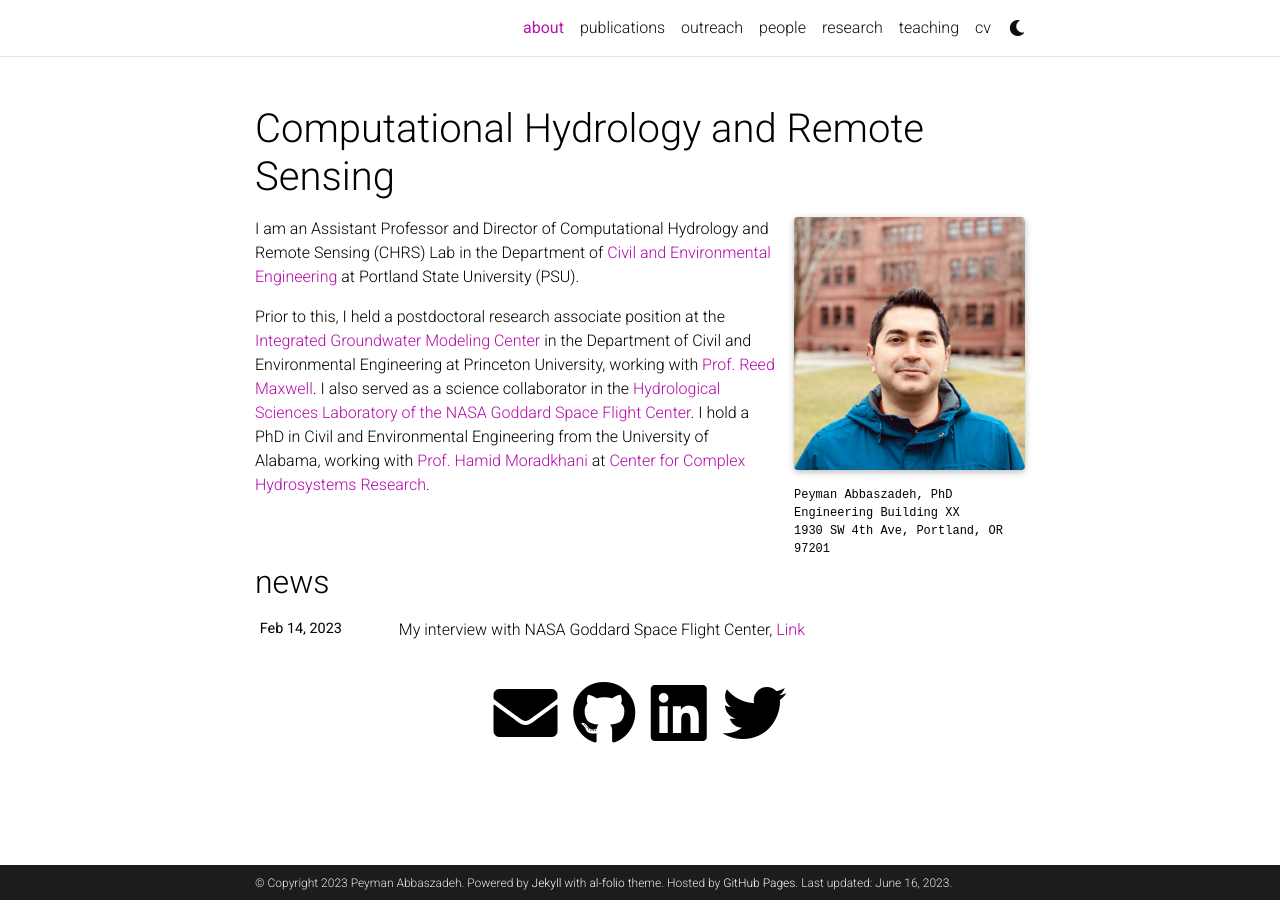
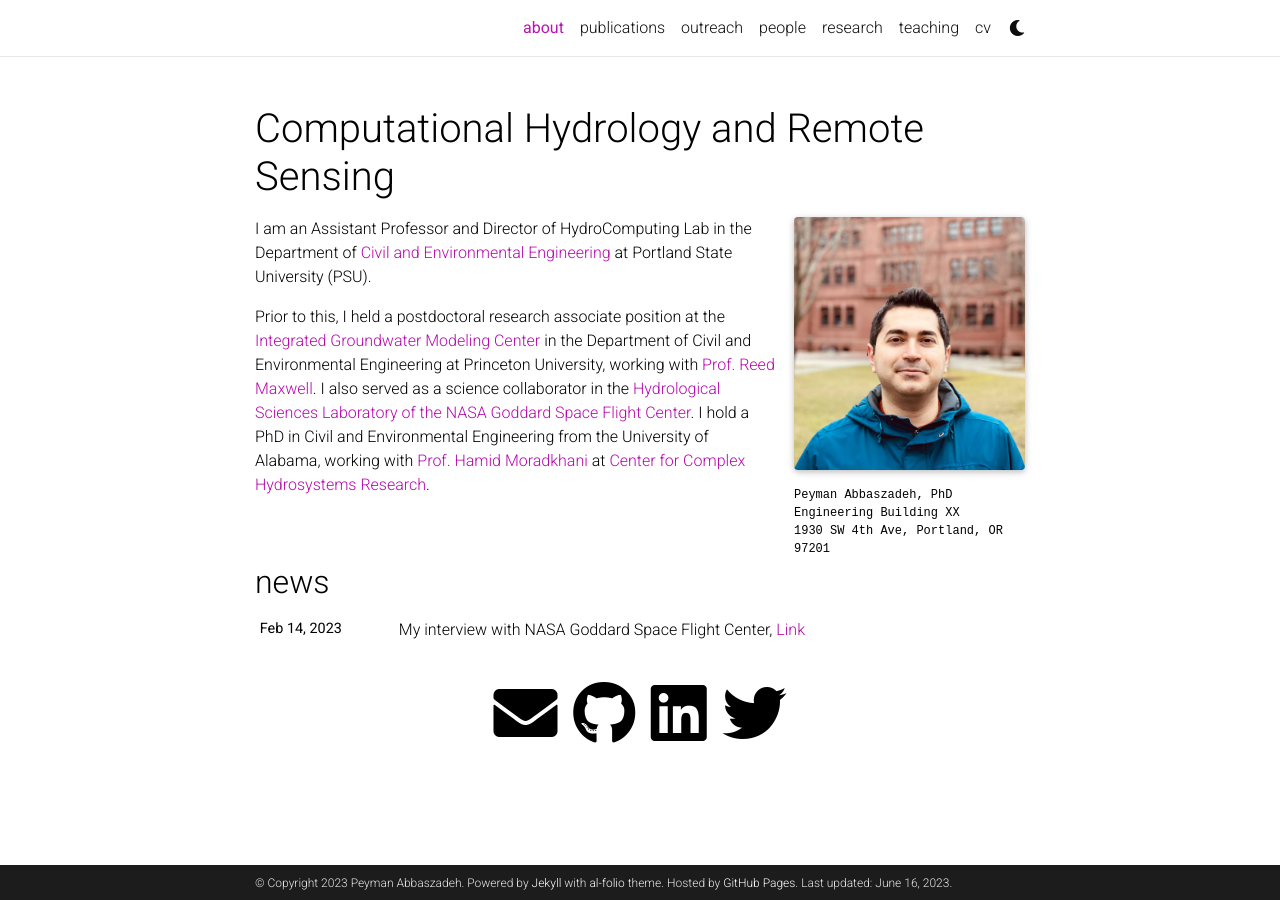
Before and after one commit to Pabbaszadeh/Pabbaszadeh.github.io, a Jekyll site: the page built from _pages/about.md, in a window 1280 px wide. Built offline with Jekyll 4.4.1, drawn with Linux system fonts in a browser that asks for light colours; full-size pictures stand in for the smaller copies a plugin makes; comment, search, counter and statistics services are not loaded; a style sheet for code colours, icons or effects is not loaded.

Commit message:
Update about.md

```diff
--- a/_pages/about.md
+++ b/_pages/about.md
@@ -15,6 +15,6 @@ selected_papers: False # includes a list of papers marked as "selected={true}"
 social: true  # includes social icons at the bottom of the page
 ---
 
-I am an Assistant Professor and Director of Computational Hydrology and Remote Sensing (CHRS) Lab in the Department of [Civil and Environmental Engineering](https://www.pdx.edu/civil-environmental-engineering/) at Portland State University (PSU).
+I am an Assistant Professor and Director of HydroComputing Lab in the Department of [Civil and Environmental Engineering](https://www.pdx.edu/civil-environmental-engineering/) at Portland State University (PSU).
 
 Prior to this, I held a postdoctoral research associate position at the [Integrated Groundwater Modeling Center](https://igwmc.princeton.edu) in the Department of Civil and Environmental Engineering at Princeton University, working with [Prof. Reed Maxwell](http://maxwell.princeton.edu). I also served as a science collaborator in the [Hydrological Sciences Laboratory of the NASA Goddard Space Flight Center](https://science.gsfc.nasa.gov/sed/bio/108710/). I hold a PhD in Civil and Environmental Engineering from the University of Alabama, working with [Prof. Hamid Moradkhani](https://moradkhani.ua.edu) at [Center for Complex Hydrosystems Research](https://cchr.eng.ua.edu).
```
